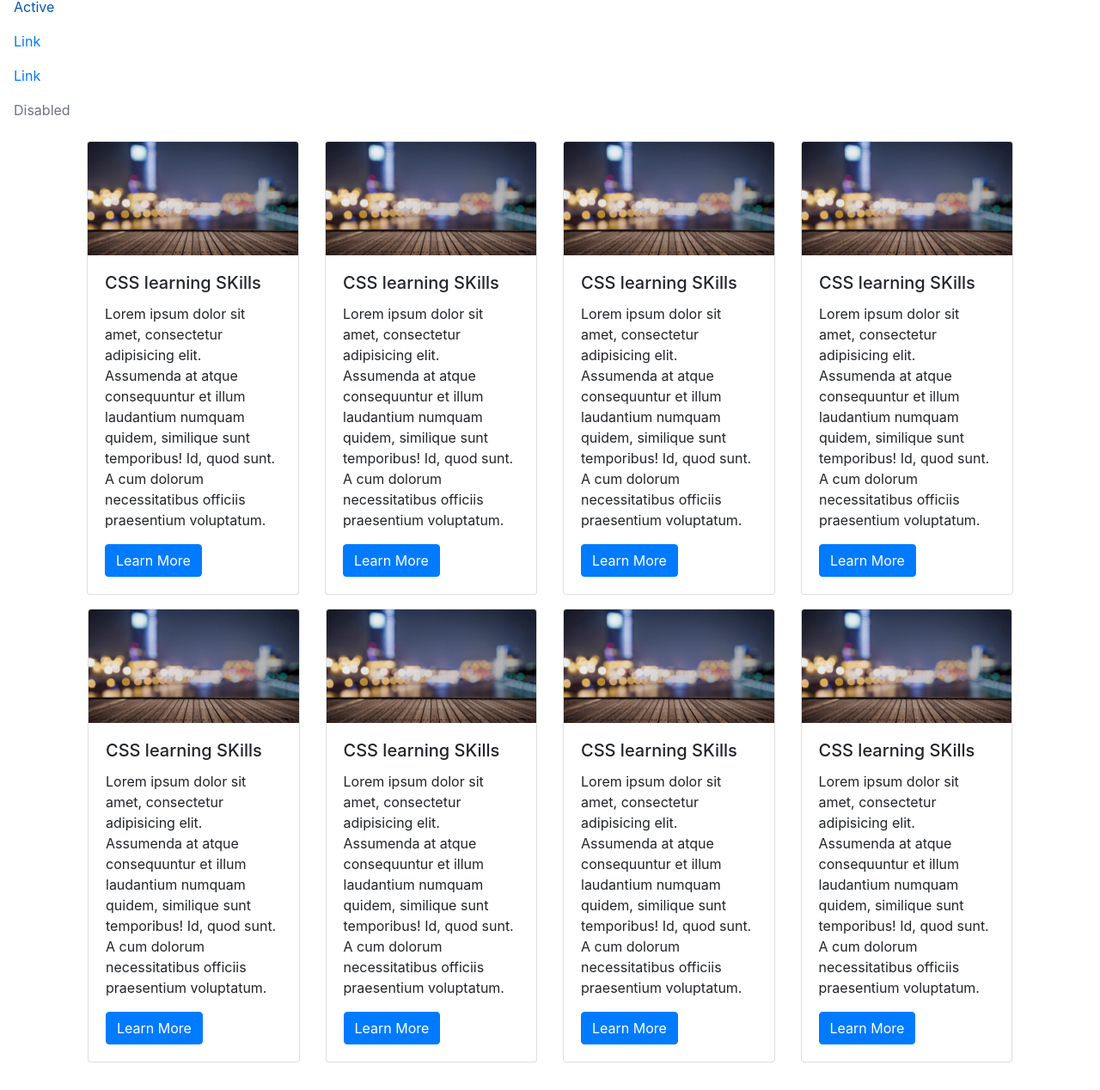
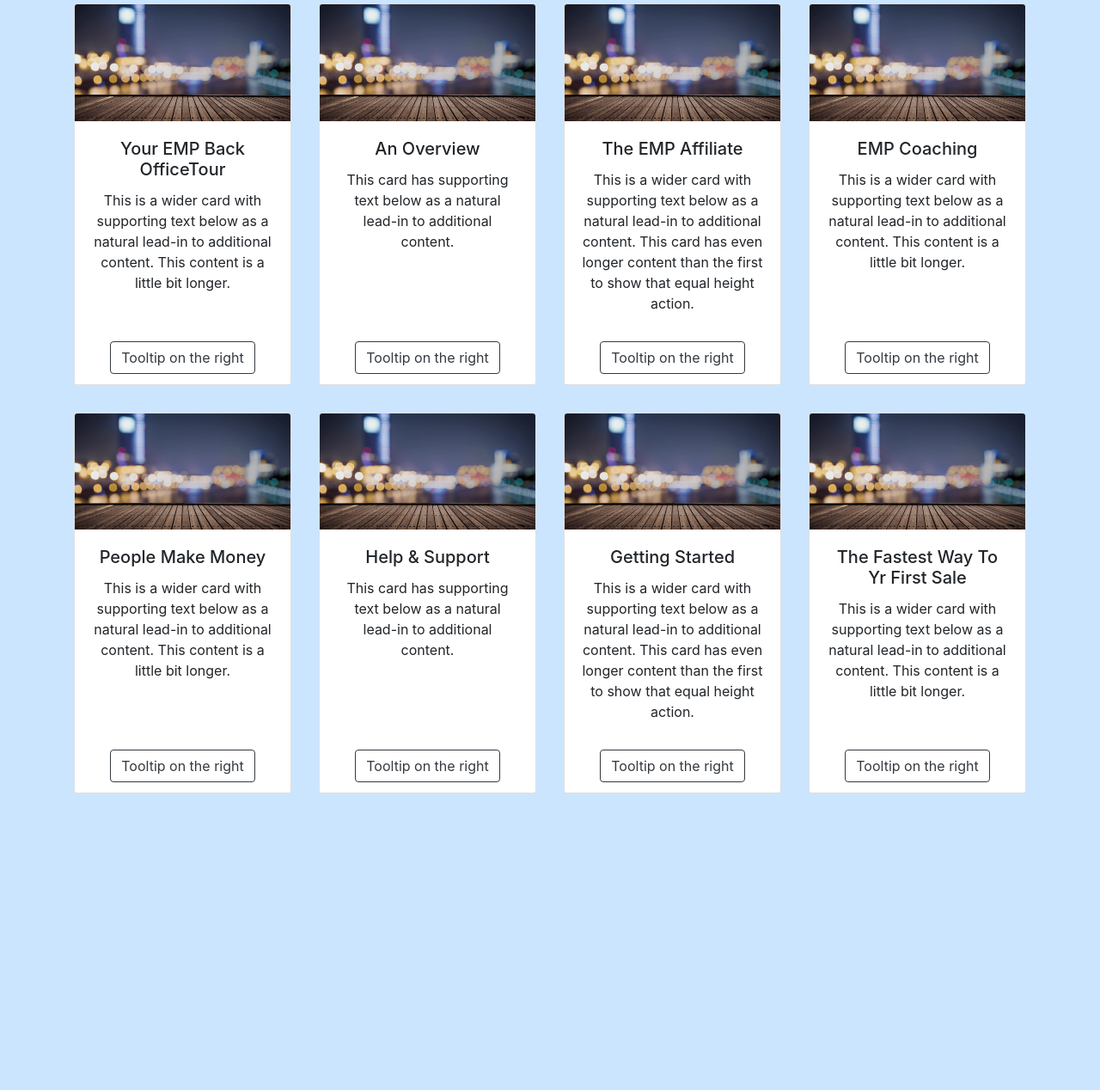
Before and after one commit to PabloGP18/CSS-Framework, a plain HTML site: page index.html in a window 1280 px wide. Shown: the part 12-1280 px from the top of the page at 86% size. After the commit the page ends 951 px from the top, so only its background shows below. Drawn offline with nearby package versions, Linux system fonts and the light colour scheme.

Commit message:
modified

```diff
--- a/index.html
+++ b/index.html
@@ -7,130 +7,134 @@
     <meta http-equiv="X-UA-Compatible" content="ie=edge">
     <link rel="stylesheet" href="css/bootstrap-grid.css">
     <link rel="stylesheet" href="css/bootstrap.css">
-    <title>CSS Frameworks</title>
+    <link rel="stylesheet" href="css/bootstrap-grid.min.css">
+    <title>Test Framework</title>
+    <style>
+        .card-footer{
+            background-color: white;
+            border-top: none;
+        }
+    </style>
+</head>
+<body style="background-color: #cce5ff">
+<div class="container">
 
-</head>
-<body>
-
-<ul class="nav flex-column">
-    <li class="nav-item">
-        <a class="nav-link active" href="#">Active</a>
-    </li>
-    <li class="nav-item">
-        <a class="nav-link" href="#">Link</a>
-    </li>
-    <li class="nav-item">
-        <a class="nav-link" href="#">Link</a>
-    </li>
-    <li class="nav-item">
-        <a class="nav-link disabled" href="#">Disabled</a>
-    </li>
-</ul>
-
-
-<div class="container">
-    <div class="row p-3">
-        <div class="col-3">
-            <div class="card">
-                <img src="Podcast-Website-Design-Background-Image.jpg" alt="css" class="card-img-top">
+    <div class="row row-cols-1 row-cols-3 g-4">
+        <div class="col-sm-3 p-3">
+            <div class="card text-center h-100">
+                <img src="Podcast-Website-Design-Background-Image.jpg" class="card-img-top" alt="...">
                 <div class="card-body">
-                    <h5 class="card-title">CSS learning SKills</h5>
-                    <p class="card-text">Lorem ipsum dolor sit amet, consectetur adipisicing elit. Assumenda at atque
-                        consequuntur et illum laudantium numquam quidem, similique sunt temporibus! Id, quod sunt. A cum
-                        dolorum necessitatibus officiis praesentium voluptatum.</p>
-                    <a href="#" class="btn btn-primary">Learn More</a>
+                    <h5 class="card-title">Your EMP Back OfficeTour</h5>
+                    <p class="card-text">This is a wider card with supporting text below as a natural lead-in to additional content. This content is a little bit longer.</p>
+                </div>
+                <div class="card-footer">
+                    <button type="button" class="btn btn-outline-dark" data-toggle="tooltip" data-placement="right" title="Tooltip on right">
+                        Tooltip on the right
+                    </button>
                 </div>
             </div>
         </div>
-        <br>
-        <div class="col-3">
-            <div class="card">
-                <img src="Podcast-Website-Design-Background-Image.jpg" alt="css" class="card-img-top">
+        <div class="col-sm-3 p-3" >
+            <div class="card text-center h-100">
+                <img src="Podcast-Website-Design-Background-Image.jpg" class="card-img-top" alt="...">
                 <div class="card-body">
-                    <h5 class="card-title">CSS learning SKills</h5>
-                    <p class="card-text">Lorem ipsum dolor sit amet, consectetur adipisicing elit. Assumenda at atque
-                        consequuntur et illum laudantium numquam quidem, similique sunt temporibus! Id, quod sunt. A cum
-                        dolorum necessitatibus officiis praesentium voluptatum.</p>
-                    <a href="#" class="btn btn-primary">Learn More</a>
+                    <h5 class="card-title">An Overview</h5>
+                    <p class="card-text">This card has supporting text below as a natural lead-in to additional content.</p>
+                </div>
+                <div class="card-footer">
+                    <button type="button" class="btn btn-outline-dark" data-toggle="tooltip" data-placement="right" title="Tooltip on right">
+                        Tooltip on the right
+                    </button>
                 </div>
             </div>
         </div>
-        <div class="col-3">
-            <div class="card">
-                <img src="Podcast-Website-Design-Background-Image.jpg" alt="css" class="card-img-top">
+        <div class="col-sm-3 p-3">
+            <div class="card text-center h-100">
+                <img src="Podcast-Website-Design-Background-Image.jpg" class="card-img-top" alt="...">
                 <div class="card-body">
-                    <h5 class="card-title">CSS learning SKills</h5>
-                    <p class="card-text">Lorem ipsum dolor sit amet, consectetur adipisicing elit. Assumenda at atque
-                        consequuntur et illum laudantium numquam quidem, similique sunt temporibus! Id, quod sunt. A cum
-                        dolorum necessitatibus officiis praesentium voluptatum.</p>
-                    <a href="#" class="btn btn-primary">Learn More</a>
+                    <h5 class="card-title">The EMP Affiliate</h5>
+                    <p class="card-text">This is a wider card with supporting text below as a natural lead-in to additional content. This card has even longer content than the first to show that equal height action.</p>
+                </div>
+                <div class="card-footer">
+                    <button type="button" class="btn btn-outline-dark" data-toggle="tooltip" data-placement="right" title="Tooltip on right">
+                        Tooltip on the right
+                    </button>
                 </div>
             </div>
         </div>
-        <div class="col-3">
-            <div class="card">
-                <img src="Podcast-Website-Design-Background-Image.jpg" alt="css" class="card-img-top">
+        <div class="col-sm-3 p-3">
+            <div class="card text-center h-100">
+                <img src="Podcast-Website-Design-Background-Image.jpg" class="card-img-top" alt="...">
                 <div class="card-body">
-                    <h5 class="card-title">CSS learning SKills</h5>
-                    <p class="card-text">Lorem ipsum dolor sit amet, consectetur adipisicing elit. Assumenda at atque
-                        consequuntur et illum laudantium numquam quidem, similique sunt temporibus! Id, quod sunt. A cum
-                        dolorum necessitatibus officiis praesentium voluptatum.</p>
-                    <a href="#" class="btn btn-primary">Learn More</a>
+                    <h5 class="card-title">EMP Coaching</h5>
+                    <p class="card-text">This is a wider card with supporting text below as a natural lead-in to additional content. This content is a little bit longer.</p>
+                </div>
+                <div class="card-footer">
+                    <button type="button" class="btn btn-outline-dark" data-toggle="tooltip" data-placement="right" title="Tooltip on right">
+                        Tooltip on the right
+                    </button>
+                </div>
+            </div>
+        </div>
+        <div class="col-sm-3 p-3">
+            <div class="card text-center h-100">
+                <img src="Podcast-Website-Design-Background-Image.jpg" class="card-img-top" alt="...">
+                <div class="card-body">
+                    <h5 class="card-title">People Make Money</h5>
+                    <p class="card-text">This is a wider card with supporting text below as a natural lead-in to additional content. This content is a little bit longer.</p>
+                </div>
+                <div class="card-footer">
+                    <button type="button" class="btn btn-outline-dark" data-toggle="tooltip" data-placement="right" title="Tooltip on right">
+                        Tooltip on the right
+                    </button>
+                </div>
+            </div>
+        </div>
+        <div class="col-sm-3 p-3" >
+            <div class="card text-center h-100">
+                <img src="Podcast-Website-Design-Background-Image.jpg" class="card-img-top" alt="...">
+                <div class="card-body">
+                    <h5 class="card-title">Help & Support</h5>
+                    <p class="card-text">This card has supporting text below as a natural lead-in to additional content.</p>
+                </div>
+                <div class="card-footer">
+                    <button type="button" class="btn btn-outline-dark" data-toggle="tooltip" data-placement="right" title="Tooltip on right">
+                        Tooltip on the right
+                    </button>
+                </div>
+            </div>
+        </div>
+        <div class="col-sm-3 p-3">
+            <div class="card text-center h-100">
+                <img src="Podcast-Website-Design-Background-Image.jpg" class="card-img-top" alt="...">
+                <div class="card-body">
+                    <h5 class="card-title">Getting Started</h5>
+                    <p class="card-text">This is a wider card with supporting text below as a natural lead-in to additional content. This card has even longer content than the first to show that equal height action.</p>
+                </div>
+                <div class="card-footer">
+                    <button type="button" class="btn btn-outline-dark" data-toggle="tooltip" data-placement="right" title="Tooltip on right">
+                        Tooltip on the right
+                    </button>
+                </div>
+            </div>
+        </div>
+        <div class="col-sm-3 p-3">
+            <div class="card text-center h-100">
+                <img src="Podcast-Website-Design-Background-Image.jpg" class="card-img-top" alt="...">
+                <div class="card-body">
+                    <h5 class="card-title">The Fastest Way To Yr First Sale</h5>
+                    <p class="card-text">This is a wider card with supporting text below as a natural lead-in to additional content. This content is a little bit longer.</p>
+                </div>
+                <div class="card-footer">
+                    <button type="button" class="btn btn-outline-dark" data-toggle="tooltip" data-placement="right" title="Tooltip on right">
+                        Tooltip on the right
+                    </button>
                 </div>
             </div>
         </div>
 
-        <div class="row p-3">
-            <div class="col-3">
-                <div class="card">
-                    <img src="Podcast-Website-Design-Background-Image.jpg" alt="css" class="card-img-top">
-                    <div class="card-body">
-                        <h5 class="card-title">CSS learning SKills</h5>
-                        <p class="card-text">Lorem ipsum dolor sit amet, consectetur adipisicing elit. Assumenda at atque
-                            consequuntur et illum laudantium numquam quidem, similique sunt temporibus! Id, quod sunt. A cum
-                            dolorum necessitatibus officiis praesentium voluptatum.</p>
-                        <a href="#" class="btn btn-primary">Learn More</a>
     </div>
-                </div>
-            </div>
-            <div class="col-3">
-                <div class="card">
-                    <img src="Podcast-Website-Design-Background-Image.jpg" alt="css" class="card-img-top">
-                    <div class="card-body">
-                        <h5 class="card-title">CSS learning SKills</h5>
-                        <p class="card-text">Lorem ipsum dolor sit amet, consectetur adipisicing elit. Assumenda at atque
-                            consequuntur et illum laudantium numquam quidem, similique sunt temporibus! Id, quod sunt. A cum
-                            dolorum necessitatibus officiis praesentium voluptatum.</p>
-                        <a href="#" class="btn btn-primary">Learn More</a>
-                    </div>
-                </div>
-            </div>
-            <div class="col-3">
-                <div class="card">
-                    <img src="Podcast-Website-Design-Background-Image.jpg" alt="css" class="card-img-top">
-                    <div class="card-body">
-                        <h5 class="card-title">CSS learning SKills</h5>
-                        <p class="card-text">Lorem ipsum dolor sit amet, consectetur adipisicing elit. Assumenda at atque
-                            consequuntur et illum laudantium numquam quidem, similique sunt temporibus! Id, quod sunt. A cum
-                            dolorum necessitatibus officiis praesentium voluptatum.</p>
-                        <a href="#" class="btn btn-primary">Learn More</a>
-                    </div>
-                </div>
-            </div>
-            <div class="col-3">
-                <div class="card">
-                    <img src="Podcast-Website-Design-Background-Image.jpg" alt="css" class="card-img-top">
-                    <div class="card-body">
-                        <h5 class="card-title">CSS learning SKills</h5>
-                        <p class="card-text">Lorem ipsum dolor sit amet, consectetur adipisicing elit. Assumenda at atque
-                            consequuntur et illum laudantium numquam quidem, similique sunt temporibus! Id, quod sunt. A cum
-                            dolorum necessitatibus officiis praesentium voluptatum.</p>
-                        <a href="#" class="btn btn-primary">Learn More</a>
-                    </div>
-                </div>
-            </div>
-
-
+</body>
 
 <script src="https://code.jquery.com/jquery-3.3.1.slim.min.js"
         integrity="sha384-q8i/X+965DzO0rT7abK41JStQIAqVgRVzpbzo5smXKp4YfRvH+8abtTE1Pi6jizo"
@@ -141,5 +145,5 @@
 <script src="https://cdn.jsdelivr.net/npm/bootstrap@4.3.1/dist/js/bootstrap.min.js"
         integrity="sha384-JjSmVgyd0p3pXB1rRibZUAYoIIy6OrQ6VrjIEaFf/nJGzIxFDsf4x0xIM+B07jRM"
         crossorigin="anonymous"></script>
-</body>
+
 </html>
```
Lines whose indentation alone changed are shown as unchanged.
